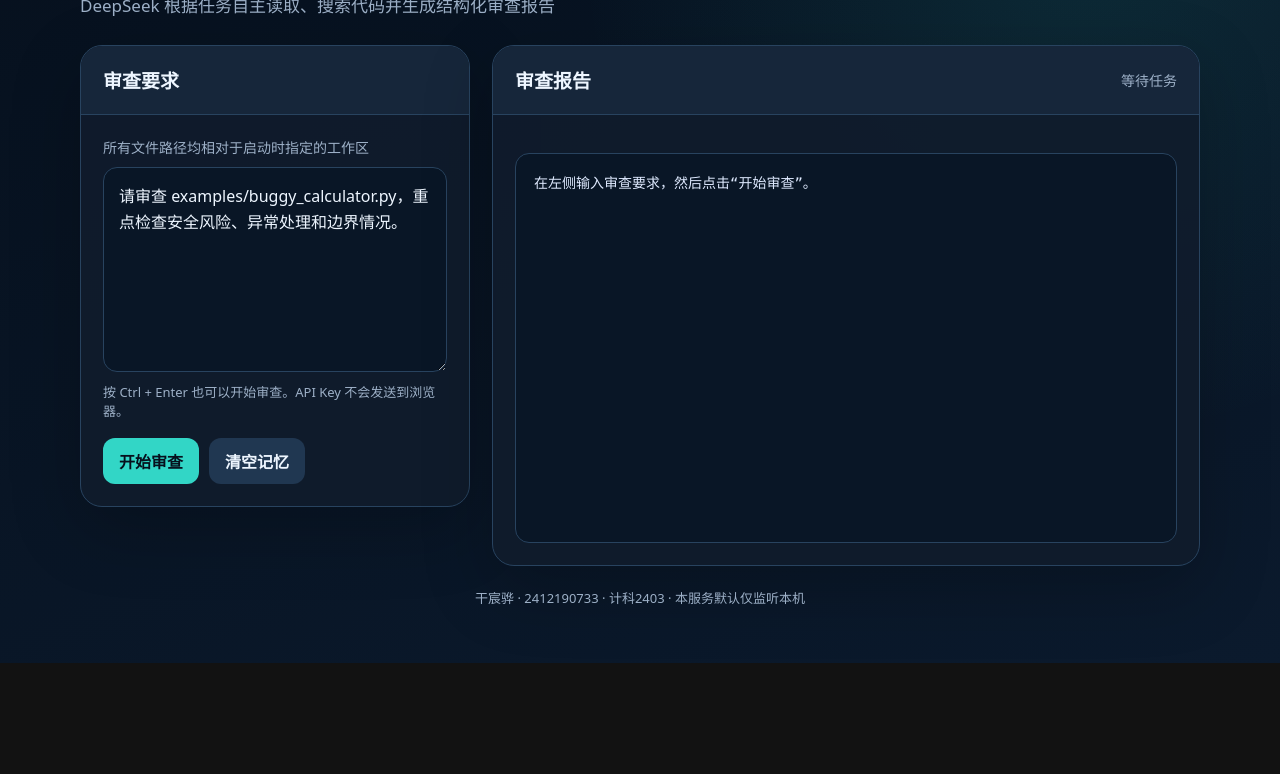
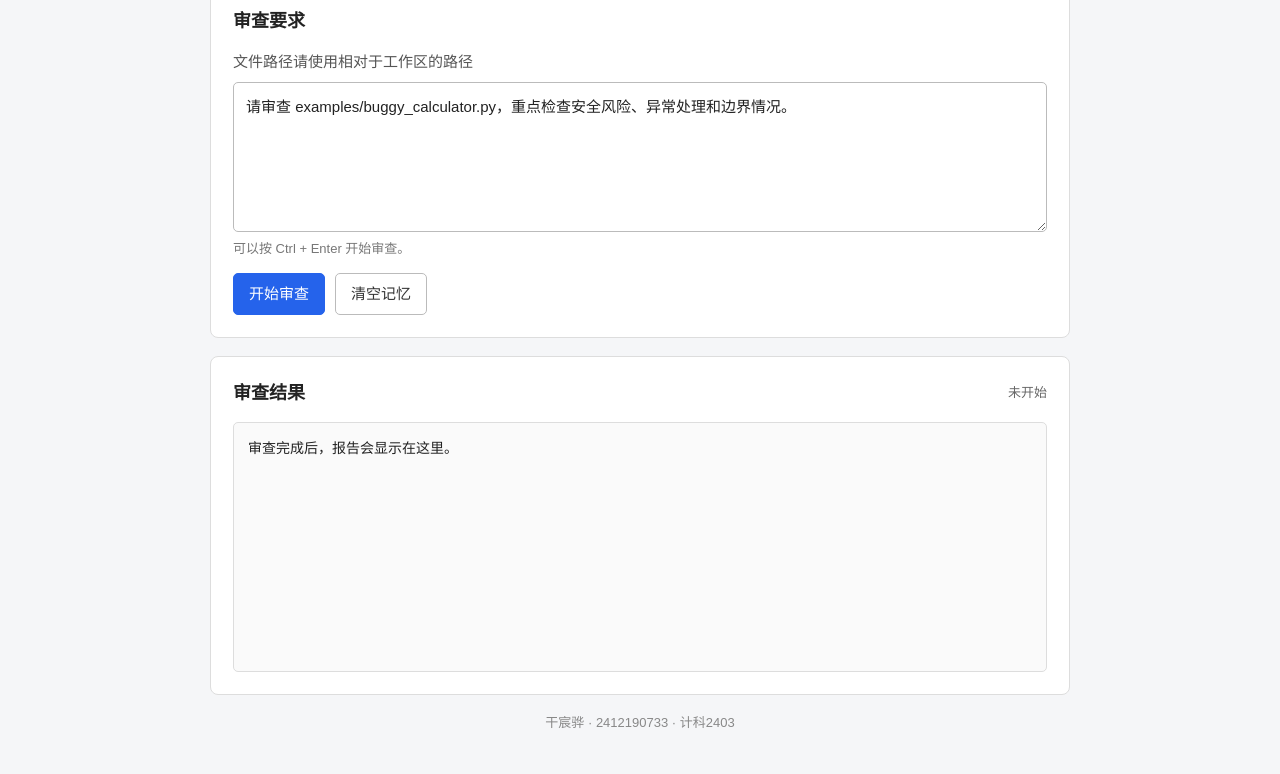
Before and after one commit to Citlali37/code-review-agent, a plain HTML site: page code_review_agent/static/index.html in a window 1280 px wide. Shown: the part 153-927 px from the top of the page. Before the commit the page ends 816 px from the top, so only its background shows below. Drawn offline with Linux system fonts and the light colour scheme.

Commit message:
style: simplify web interface

```diff
--- a/code_review_agent/static/index.html
+++ b/code_review_agent/static/index.html
@@ -5,231 +5,206 @@
   <meta name="viewport" content="width=device-width, initial-scale=1">
   <title>代码审查 Agent</title>
   <style>
-    :root {
-      color-scheme: dark;
-      --bg: #07111f;
-      --panel: #101c2c;
-      --panel-2: #16263a;
-      --border: #28435f;
-      --text: #eef6ff;
-      --muted: #9db0c7;
-      --cyan: #32d6c6;
-      --blue: #5ea1ff;
-      --green: #56d78b;
-      --red: #ff6b78;
+    * {
+      box-sizing: border-box;
     }
-
-    * { box-sizing: border-box; }
 
     body {
       margin: 0;
-      min-height: 100vh;
-      background:
-        radial-gradient(circle at 85% 10%, rgba(50, 214, 198, .12), transparent 32rem),
-        linear-gradient(160deg, #06101d 0%, #0b1a2d 100%);
-      color: var(--text);
-      font-family: "Microsoft YaHei", "Noto Sans SC", system-ui, sans-serif;
+      background: #f5f6f8;
+      color: #222;
+      font-family: Arial, "Microsoft YaHei", sans-serif;
+      font-size: 15px;
+      line-height: 1.6;
     }
 
-    .top-line { height: 6px; background: var(--cyan); }
-
     main {
-      width: min(1120px, calc(100% - 32px));
-      margin: 0 auto;
-      padding: 34px 0 56px;
+      width: min(860px, calc(100% - 32px));
+      margin: 40px auto;
     }
 
     header {
-      display: flex;
-      justify-content: space-between;
-      gap: 24px;
-      align-items: flex-start;
-      margin-bottom: 28px;
+      margin-bottom: 22px;
     }
 
-    .eyebrow {
-      margin: 0 0 10px;
-      color: var(--cyan);
-      font-size: 14px;
-      font-weight: 700;
-      letter-spacing: .12em;
-      text-transform: uppercase;
+    h1 {
+      margin: 0 0 6px;
+      font-size: 28px;
+      font-weight: 600;
     }
 
-    h1 { margin: 0; font-size: clamp(34px, 5vw, 56px); line-height: 1.1; }
-
-    .subtitle { margin: 14px 0 0; color: var(--muted); font-size: 17px; }
-
-    .status {
-      display: inline-flex;
-      align-items: center;
-      gap: 9px;
-      padding: 10px 14px;
-      border: 1px solid var(--border);
-      border-radius: 999px;
-      background: rgba(16, 28, 44, .82);
-      color: var(--muted);
-      white-space: nowrap;
+    header p {
+      margin: 0;
+      color: #666;
     }
 
-    .status-dot {
-      width: 9px;
-      height: 9px;
-      border-radius: 50%;
-      background: var(--green);
-      box-shadow: 0 0 14px rgba(86, 215, 139, .8);
+    section {
+      margin-bottom: 18px;
+      padding: 22px;
+      border: 1px solid #ddd;
+      border-radius: 8px;
+      background: #fff;
     }
 
-    .layout {
-      display: grid;
-      grid-template-columns: minmax(280px, 390px) minmax(0, 1fr);
-      gap: 22px;
-      align-items: start;
+    h2 {
+      margin: 0 0 14px;
+      font-size: 18px;
+      font-weight: 600;
     }
 
-    .card {
-      border: 1px solid var(--border);
-      border-radius: 22px;
-      background: rgba(16, 28, 44, .92);
-      box-shadow: 0 22px 70px rgba(0, 0, 0, .22);
-      overflow: hidden;
+    label {
+      display: block;
+      margin-bottom: 8px;
+      color: #555;
     }
-
-    .card-head {
-      padding: 20px 22px;
-      background: var(--panel-2);
-      border-bottom: 1px solid var(--border);
-    }
-
-    .card-head h2 { margin: 0; font-size: 19px; }
-    .card-body { padding: 22px; }
-
-    label { display: block; margin-bottom: 10px; color: var(--muted); font-size: 14px; }
 
     textarea {
       display: block;
       width: 100%;
-      min-height: 205px;
+      min-height: 150px;
+      padding: 12px;
       resize: vertical;
-      border: 1px solid var(--border);
-      border-radius: 14px;
-      padding: 15px;
-      background: #091626;
-      color: var(--text);
+      border: 1px solid #bbb;
+      border-radius: 5px;
+      background: #fff;
+      color: #222;
       font: inherit;
-      line-height: 1.65;
-      outline: none;
     }
 
-    textarea:focus { border-color: var(--cyan); box-shadow: 0 0 0 3px rgba(50, 214, 198, .12); }
+    textarea:focus {
+      border-color: #2563eb;
+      outline: 2px solid rgba(37, 99, 235, .12);
+    }
 
-    .hint { margin: 10px 0 18px; color: var(--muted); font-size: 13px; }
+    .hint {
+      margin: 7px 0 14px;
+      color: #777;
+      font-size: 13px;
+    }
 
-    .actions { display: flex; flex-wrap: wrap; gap: 10px; }
+    .actions {
+      display: flex;
+      gap: 10px;
+    }
 
     button {
-      border: 0;
-      border-radius: 12px;
-      padding: 11px 16px;
-      color: #06101d;
-      background: var(--cyan);
+      padding: 8px 15px;
+      border: 1px solid #2563eb;
+      border-radius: 5px;
+      background: #2563eb;
+      color: #fff;
       font: inherit;
-      font-weight: 700;
       cursor: pointer;
     }
 
-    button.secondary { color: var(--text); background: #203751; }
-    button:hover:not(:disabled) { filter: brightness(1.09); transform: translateY(-1px); }
-    button:disabled { cursor: wait; opacity: .55; }
-
-    .result-card { min-height: 520px; }
-
-    .result-meta {
-      display: flex;
-      justify-content: space-between;
-      align-items: center;
-      gap: 16px;
+    button.secondary {
+      border-color: #bbb;
+      background: #fff;
+      color: #333;
     }
 
-    #run-state { color: var(--muted); font-size: 14px; }
+    button:hover:not(:disabled) {
+      opacity: .88;
+    }
 
-    #tool-steps { display: flex; flex-wrap: wrap; gap: 7px; margin-bottom: 16px; }
+    button:disabled {
+      cursor: wait;
+      opacity: .55;
+    }
 
-    .tool-chip {
-      padding: 5px 9px;
-      border-radius: 999px;
-      background: rgba(94, 161, 255, .13);
-      color: var(--blue);
-      border: 1px solid rgba(94, 161, 255, .3);
-      font: 13px ui-monospace, Consolas, monospace;
+    .result-heading {
+      display: flex;
+      align-items: center;
+      justify-content: space-between;
+      gap: 16px;
+      margin-bottom: 14px;
+    }
+
+    .result-heading h2 {
+      margin: 0;
+    }
+
+    #run-state {
+      color: #666;
+      font-size: 13px;
+    }
+
+    #tool-steps {
+      margin-bottom: 10px;
+      color: #666;
+      font-size: 13px;
+    }
+
+    .tool-chip:not(:last-child)::after {
+      content: " → ";
+      color: #999;
     }
 
     pre {
-      min-height: 390px;
+      min-height: 250px;
       margin: 0;
-      padding: 18px;
+      padding: 14px;
       overflow: auto;
       white-space: pre-wrap;
       overflow-wrap: anywhere;
-      border: 1px solid var(--border);
-      border-radius: 14px;
-      background: #091626;
-      color: #dfeaff;
-      font: 14px/1.7 ui-monospace, "Cascadia Mono", Consolas, monospace;
+      border: 1px solid #ddd;
+      border-radius: 5px;
+      background: #fafafa;
+      color: #222;
+      font: 14px/1.7 Consolas, "Microsoft YaHei", monospace;
     }
 
-    .error { color: var(--red); }
+    .error {
+      color: #b42318;
+    }
 
-    footer { margin-top: 22px; color: var(--muted); font-size: 13px; text-align: center; }
+    footer {
+      color: #888;
+      font-size: 13px;
+      text-align: center;
+    }
 
-    @media (max-width: 820px) {
-      header { flex-direction: column; }
-      .layout { grid-template-columns: 1fr; }
-      .result-card { min-height: auto; }
+    @media (max-width: 600px) {
+      main {
+        margin: 24px auto;
+      }
+
+      section {
+        padding: 16px;
+      }
     }
   </style>
 </head>
 <body>
-  <div class="top-line"></div>
   <main>
     <header>
-      <div>
-        <p class="eyebrow">Software Engineering · Homework 1</p>
       <h1>代码审查 Agent</h1>
-        <p class="subtitle">DeepSeek 根据任务自主读取、搜索代码并生成结构化审查报告</p>
-      </div>
-      <div class="status"><span class="status-dot"></span><span>本地服务已连接</span></div>
+      <p>输入审查要求，Agent 会读取工作区代码并生成报告。</p>
     </header>
 
-    <section class="layout">
-      <article class="card">
-        <div class="card-head"><h2>审查要求</h2></div>
-        <div class="card-body">
+    <section>
+      <h2>审查要求</h2>
       <form id="review-form">
-            <label for="request">所有文件路径均相对于启动时指定的工作区</label>
+        <label for="request">文件路径请使用相对于工作区的路径</label>
         <textarea id="request" maxlength="4000">请审查 examples/buggy_calculator.py，重点检查安全风险、异常处理和边界情况。</textarea>
-            <p class="hint">按 Ctrl + Enter 也可以开始审查。API Key 不会发送到浏览器。</p>
+        <p class="hint">可以按 Ctrl + Enter 开始审查。</p>
         <div class="actions">
           <button id="submit-button" type="submit">开始审查</button>
           <button id="reset-button" class="secondary" type="button">清空记忆</button>
         </div>
       </form>
-        </div>
-      </article>
-
-      <article class="card result-card">
-        <div class="card-head result-meta">
-          <h2>审查报告</h2>
-          <span id="run-state">等待任务</span>
-        </div>
-        <div class="card-body">
-          <div id="tool-steps" aria-label="工具调用记录"></div>
-          <pre id="report">在左侧输入审查要求，然后点击“开始审查”。</pre>
-        </div>
-      </article>
     </section>
 
-    <footer>干宸骅 · 2412190733 · 计科2403 · 本服务默认仅监听本机</footer>
+    <section>
+      <div class="result-heading">
+        <h2>审查结果</h2>
+        <span id="run-state">未开始</span>
+      </div>
+      <div id="tool-steps" aria-label="工具调用记录"></div>
+      <pre id="report">审查完成后，报告会显示在这里。</pre>
+    </section>
+
+    <footer>干宸骅 · 2412190733 · 计科2403</footer>
   </main>
 
   <script>
@@ -244,7 +219,7 @@
     function setBusy(busy) {
       submitButton.disabled = busy;
       resetButton.disabled = busy;
-      if (busy) runState.textContent = 'DeepSeek 正在分析…';
+      if (busy) runState.textContent = '正在分析…';
     }
 
     function showError(message) {
@@ -256,11 +231,17 @@
 
     function showTools(steps) {
       toolSteps.replaceChildren();
+      if (!steps.length) return;
+
+      const label = document.createElement('span');
+      label.textContent = '工具调用：';
+      toolSteps.appendChild(label);
+
       for (const step of steps) {
-        const chip = document.createElement('span');
-        chip.className = 'tool-chip';
-        chip.textContent = step;
-        toolSteps.appendChild(chip);
+        const item = document.createElement('span');
+        item.className = 'tool-chip';
+        item.textContent = step;
+        toolSteps.appendChild(item);
       }
     }
 
@@ -271,10 +252,12 @@
         showError('审查要求不能为空。');
         return;
       }
+
       report.classList.remove('error');
       report.textContent = '正在调用 Agent，请稍候…';
       toolSteps.replaceChildren();
       setBusy(true);
+
       try {
         const response = await fetch('/api/review', {
           method: 'POST',
@@ -285,7 +268,7 @@
         if (!response.ok || !data.ok) throw new Error(data.error || '请求失败');
         report.textContent = data.report;
         showTools(data.tool_steps || []);
-        runState.textContent = '任务完成';
+        runState.textContent = '已完成';
       } catch (error) {
         showError(error.message || String(error));
       } finally {
```
Lines whose indentation alone changed are shown as unchanged.
